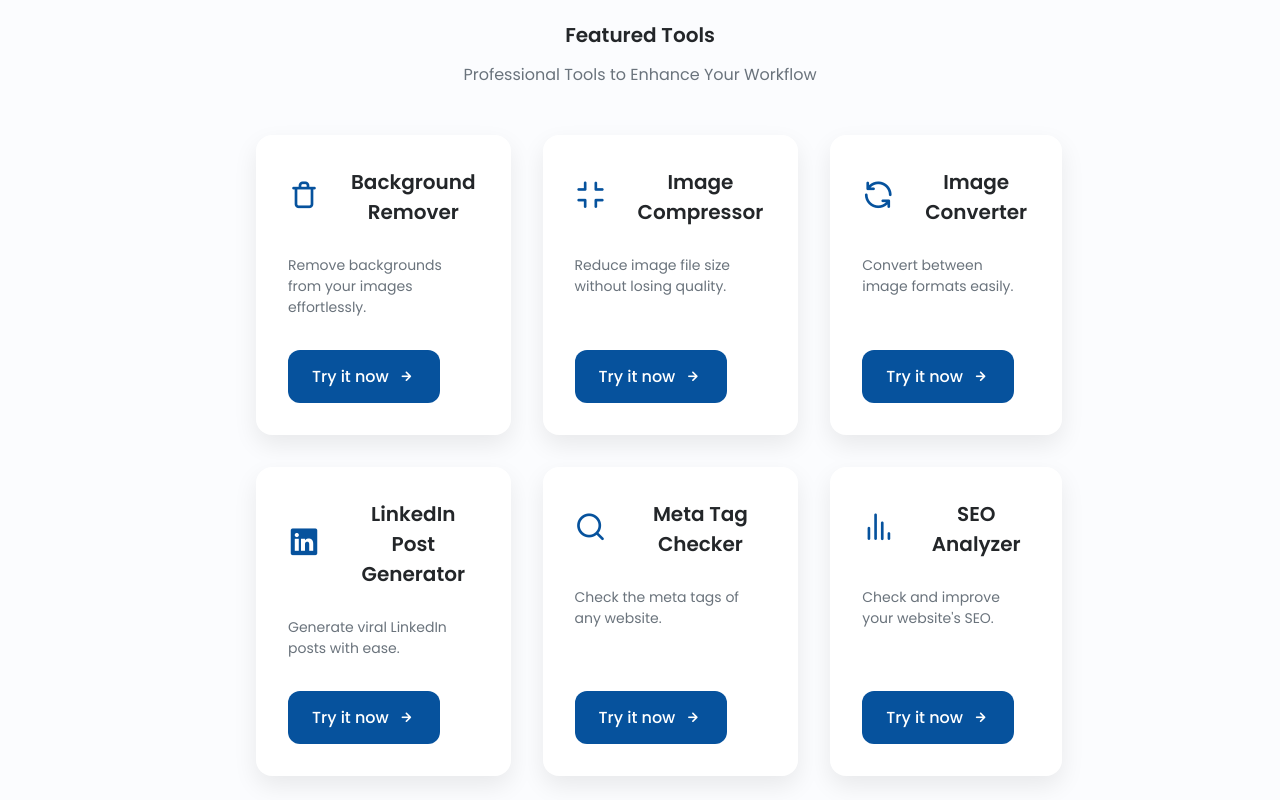
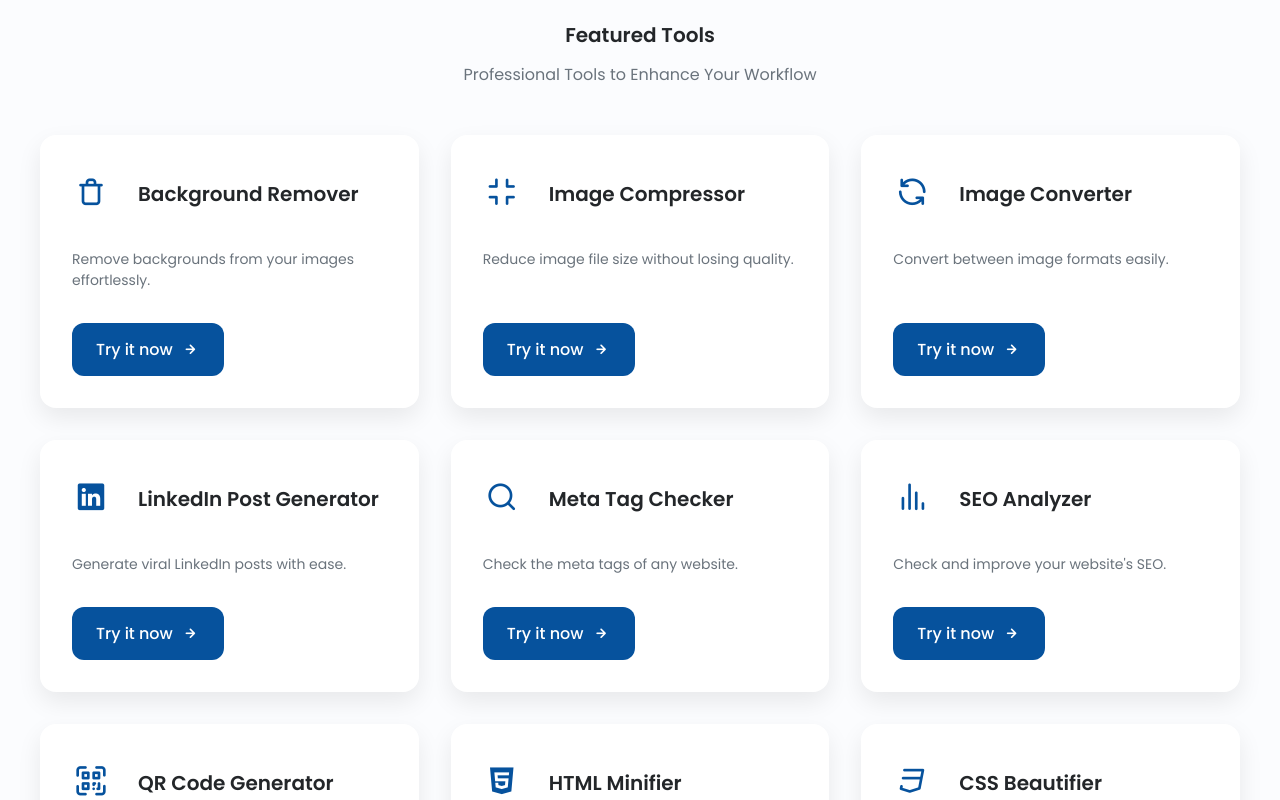
Before and after one commit to SmitParekh84/Smit-React-New-Portfolio-front-end, a React (Vite) app: page / in a window 1280 px wide. Shown: the part 1060-1860 px from the top of the page. Built offline with nearby package versions, Linux system fonts and the light colour scheme; some icons are missing.

Commit message:
Enhance ToolsGrid layout for responsiveness; implement media queries for adaptive grid columns based on screen size

```diff
--- a/src/components/ToolsGrid/ToolsGrid.css
+++ b/src/components/ToolsGrid/ToolsGrid.css
@@ -8,6 +8,11 @@
 
 .tools__container {
   gap: 2rem;
+  display: grid;
+  grid-template-columns: repeat(auto-fill, minmax(280px, 1fr));
+  width: 100%;
+  max-width: 1200px;
+  margin: 0 auto;
 }
 
 .tools__title {
@@ -108,6 +113,19 @@
   z-index: 1;
 }
 
+/* Media queries for responsive grid layout */
+@media screen and (min-width: 1024px) {
+  .tools__container {
+    grid-template-columns: repeat(3, 1fr);
+  }
+}
+
+@media screen and (min-width: 768px) and (max-width: 1023px) {
+  .tools__container {
+    grid-template-columns: repeat(2, 1fr);
+  }
+}
+
 @media screen and (max-width: 768px) {
   .tools {
     padding: 4rem 1rem;
```
